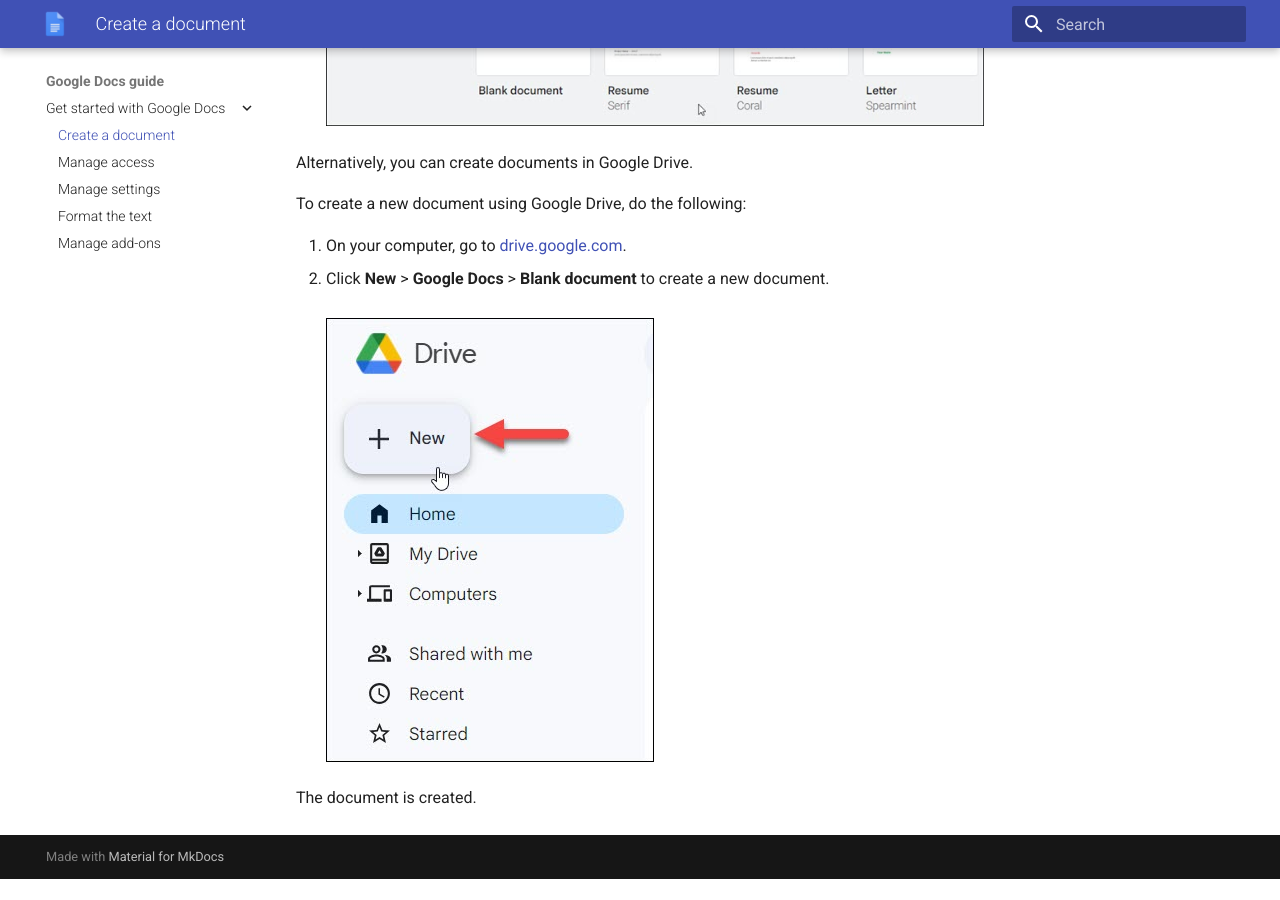
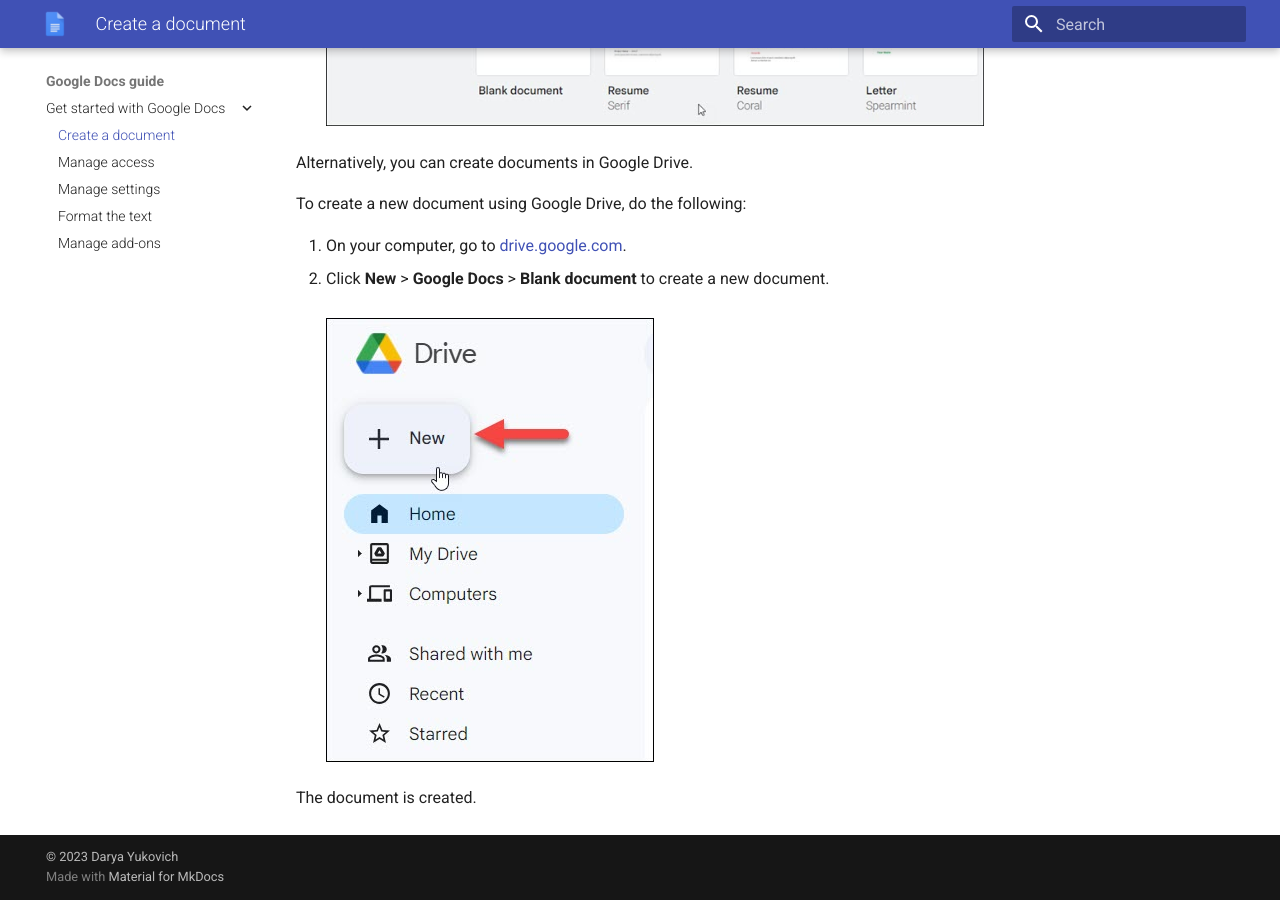
Before and after one commit to DaryaYuk/Google-Docs-Guide, an MkDocs documentation site: the page built from docs/get-started-with-Docs/creating-a-document.md, in a window 1280 px wide and 900 px high, scrolled down 516 px. Built offline with MkDocs 1.6.1 and Material for MkDocs 9.7.7, drawn with Linux system fonts in a browser that asks for light colours; before the commit the page ends 1395 px from its top, so only the background shows below that.

Commit message:
update guide

```diff
--- a/mkdocs.yml
+++ b/mkdocs.yml
@@ -30,3 +30,7 @@
 
   # - attr_list
   # - md_in_html
+
+
+copyright: |
+  &copy; 2023 <a href="https://github.com/DaryaYuk"  target="_blank" rel="noopener">Darya Yukovich</a>
```
